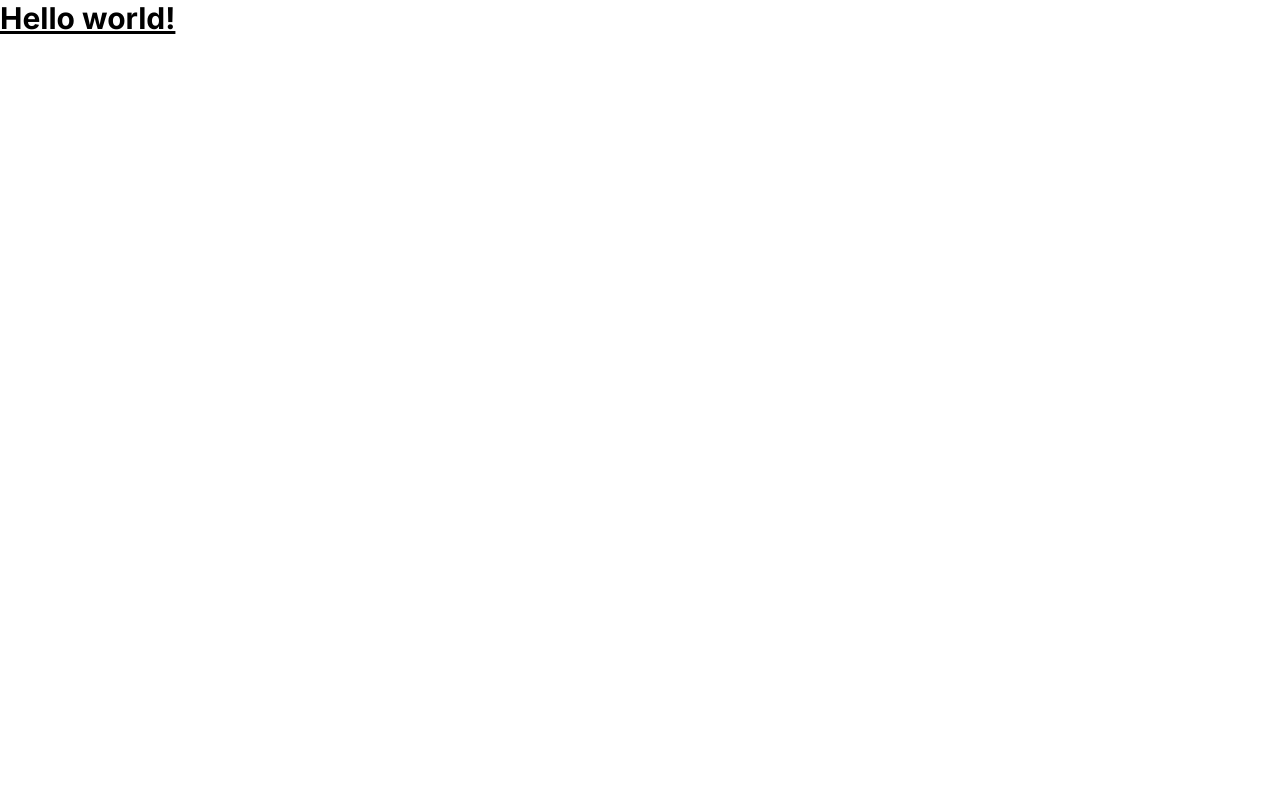
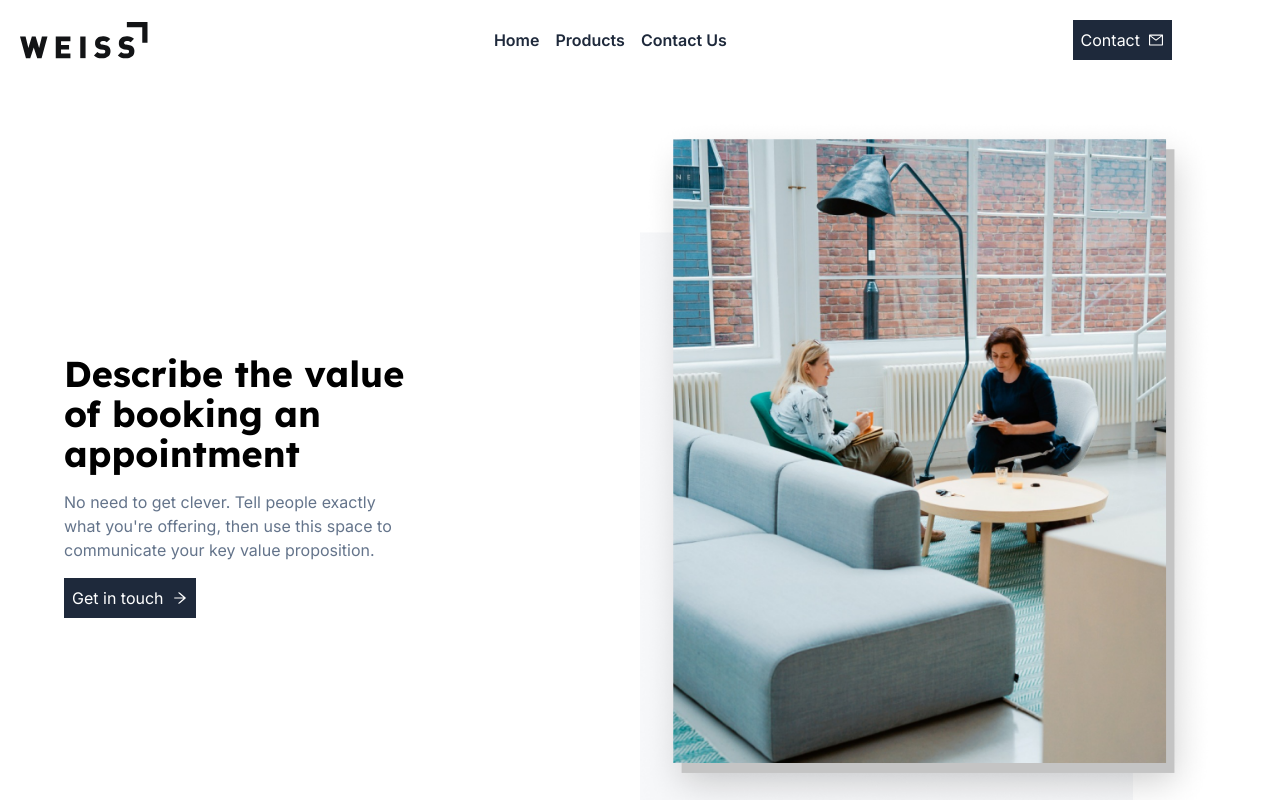
Before and after one commit to ishtails/CometLabs-Frontend, a React (Vite) app: page / in a window 1280 px wide. Shown: the top 800 px of the page. Built offline with nearby package versions, Linux system fonts and the light colour scheme.

Commit message:
Update App.tsx

```diff
--- a/src/App.tsx
+++ b/src/App.tsx
@@ -1,3 +1,22 @@
+import NavBar from "./components/NavBar";
+import Hero from "./pages/Hero";
+import Products from "./pages/Products";
+
 export default function App() {
-  return <h1 className="text-3xl font-bold underline">Hello world!</h1>;
+  return (
+    <div className="bg-white min-h-screen snap-mandatory">
+      {/* Navbar */}
+      <NavBar />
+
+      {/* Hero */}
+      <Hero />
+
+      {/* Products */}
+      <Products />
+
+      {/* Reviews */}
+
+      {/* Footer */}
+    </div>
+  );
 }
```
